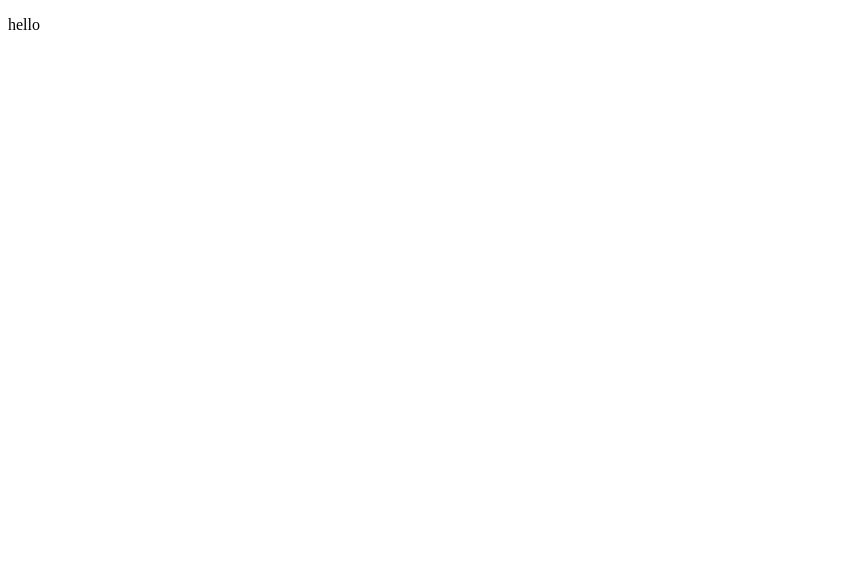
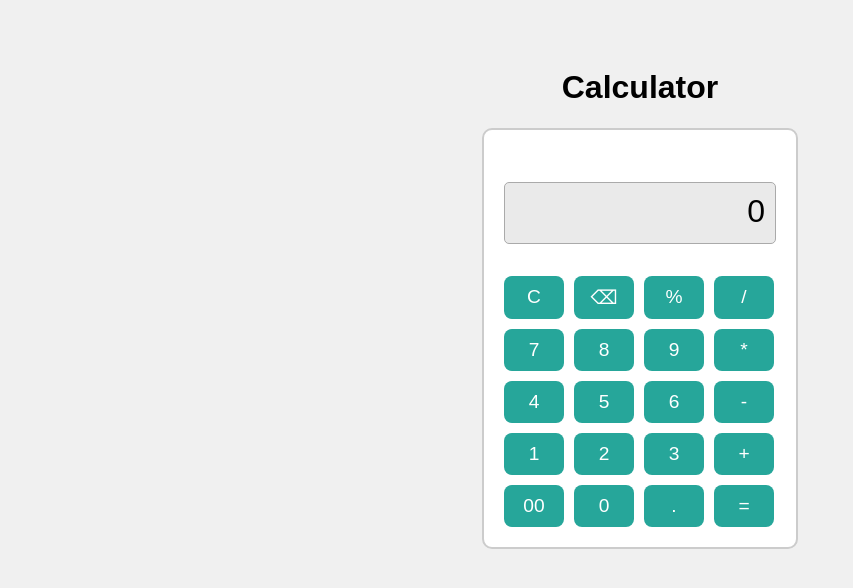
Before and after one commit to Vaishnavikanupuri/Calculator, a plain HTML site: page index.html in a window 1280 px wide. Shown: the whole page, without its empty margins (0-853 px from the left). Drawn offline with Linux system fonts and the light colour scheme.

Commit message:
Calculator

```diff
--- a/index.html
+++ b/index.html
@@ -1,11 +1,47 @@
 <!DOCTYPE html>
 <html lang="en">
 <head>
-    <meta charset="UTF-8">
-    <meta name="viewport" content="width=device-width, initial-scale=1.0">
-    <title>Calculator</title>
+  <meta charset="UTF-8">
+  <meta name="viewport" content="width=device-width, initial-scale=1.0">
+  <title>Calculator</title>
+  <link rel="stylesheet" href="styles.css">
 </head>
 <body>
-    <p>hello</p>
+  <h1>Calculator</h1>
+
+  <div class="container">
+    <div class="result">
+      <p id="display">0</p>
+    </div>
+
+    <div class="buttons">
+      <button onclick="clearDisplay()">C</button>
+      <button onclick="backspace()">⌫</button>
+      <button onclick="append('%')">%</button>
+      <button onclick="append('/')">/</button>
+
+      <button onclick="append('7')">7</button>
+      <button onclick="append('8')">8</button>
+      <button onclick="append('9')">9</button>
+      <button onclick="append('*')">*</button>
+
+      <button onclick="append('4')">4</button>
+      <button onclick="append('5')">5</button>
+      <button onclick="append('6')">6</button>
+      <button onclick="append('-')">-</button>
+
+      <button onclick="append('1')">1</button>
+      <button onclick="append('2')">2</button>
+      <button onclick="append('3')">3</button>
+      <button onclick="append('+')">+</button>
+
+      <button onclick="append('00')">00</button>
+      <button onclick="append('0')">0</button>
+      <button onclick="append('.')">.</button>
+      <button onclick="calculate()">=</button>
+    </div>
+  </div>
+
+  <script src="javascript.js"></script>
 </body>
 </html>
--- /dev/null
+++ b/javascript.js
@@ -0,0 +1,35 @@
+let display=document.getElementById("display");
+function append(element){
+    if (display.innerHTML==0){
+        display.innerHTML=element;
+    }
+    else{
+        display.innerHTML+=element;
+    }
+    if (display.innerHTML=="="){
+        try{
+            display.innerHTML=eval(display.innerHTML.slice(0,-1));
+        } catch(error){
+            display.innerHTML="Error";
+        }
+    }
+}
+function clearDisplay(){
+    display.innerHTML=0;
+}
+function calculate(){
+    let expression=display.innerHTML;
+    try {
+    let result = eval(expression);
+    display.innerText = result;
+  } catch (error) {
+    display.innerText = "Error";
+  }
+}
+function backspace(){
+    if (display.innerHTML.length > 1) {
+        display.innerHTML = display.innerHTML.slice(0, -1);
+    } else {
+        display.innerHTML = 0;
+    }
+}
--- /dev/null
+++ b/styles.css
@@ -0,0 +1,51 @@
+body {
+  font-family: Arial, sans-serif;
+  background: #f0f0f0;
+  text-align: center;
+  padding-top: 40px;
+}
+
+.container {
+  display: inline-block;
+  background: #fff;
+  border: 2px solid #ccc;
+  border-radius: 10px;
+  padding: 20px;
+}
+
+.result {
+  margin-bottom: 20px;
+}
+
+#display {
+  font-size: 2em;
+  padding: 10px;
+  border: 1px solid #aaa;
+  border-radius: 5px;
+  background: #eaeaea;
+  text-align: right;
+  min-width: 250px;
+  height: 40px;
+  overflow-x: auto;
+}
+
+.buttons {
+  display: grid;
+  grid-template-columns: repeat(4, 60px);
+  gap: 10px;
+}
+
+button {
+  font-size: 1.2em;
+  padding: 10px;
+  border: none;
+  border-radius: 8px;
+  background: #26a69a;
+  color: white;
+  cursor: pointer;
+  transition: background 0.2s;
+}
+
+button:hover {
+  background: #00796b;
+}
```
Also changed, not shown: background.jpeg (added).
